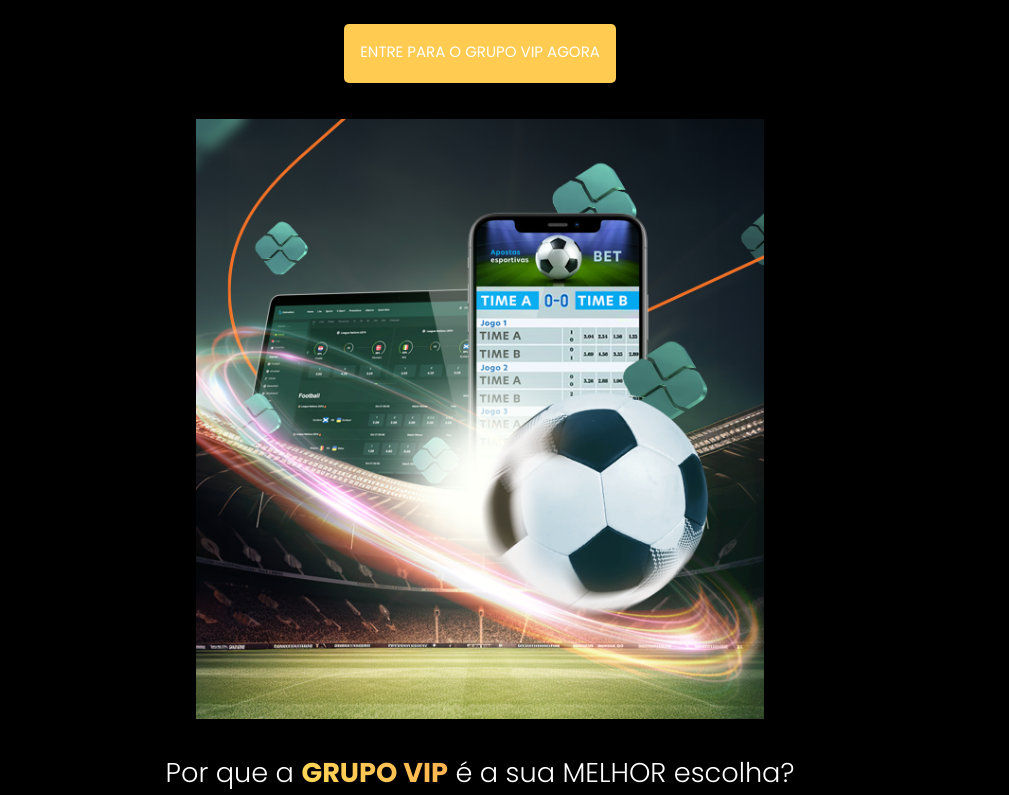
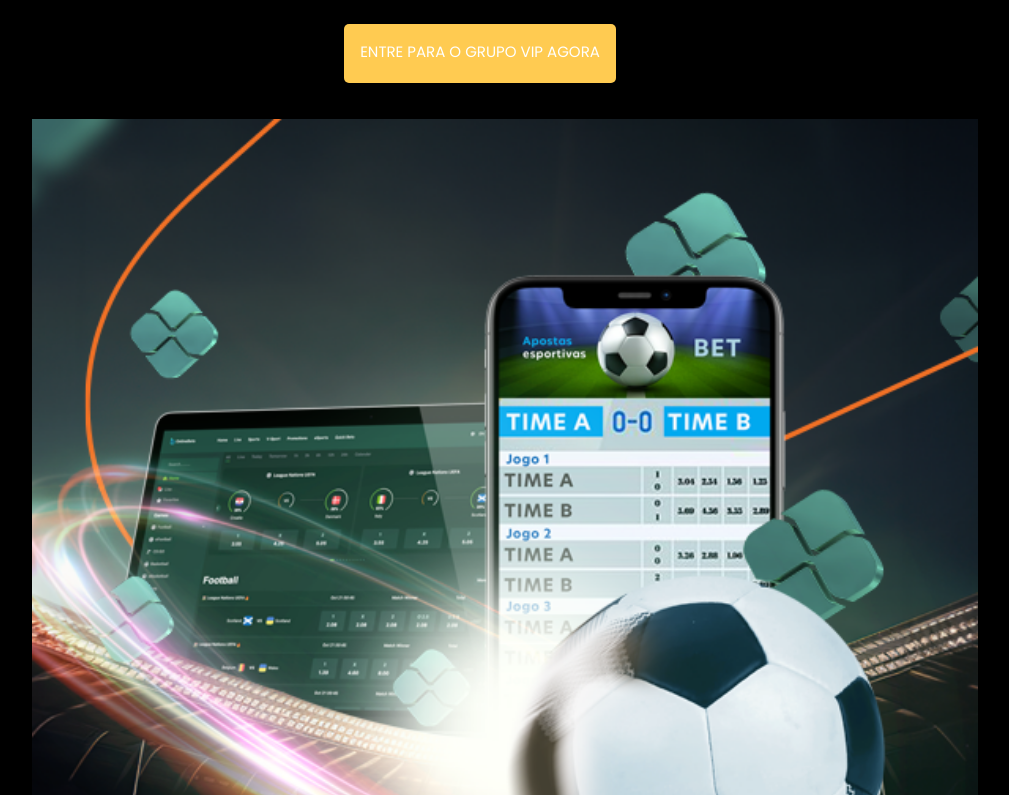
Before and after one commit to Arthurmt15/niza-bet, a plain HTML site: page index.html in a window 1280 px wide. Shown: the part 985-1780 px from the top of the page, without its empty margins (160-1169 px from the left). Drawn offline with Linux system fonts and the light colour scheme.

Commit message:
fotos editada

```diff
--- a/style.css
+++ b/style.css
@@ -47,7 +47,7 @@ html {
   );
 }
 .image-principal-1 {
-  height: 600px;
+  height: 1000px;
   position: relative;
   overflow: hidden;
   margin: auto;
@@ -497,6 +497,9 @@ span {
   text-align: center;
   padding: 40px 0;
 }
+.image-principal-1 {
+  background-color: #1c1c1c;
+}
 
 .footer p {
   font-size: 1.3rem;
```
Also changed, not shown: index.html (+1 -1 lines), fotos/meio1.png.
